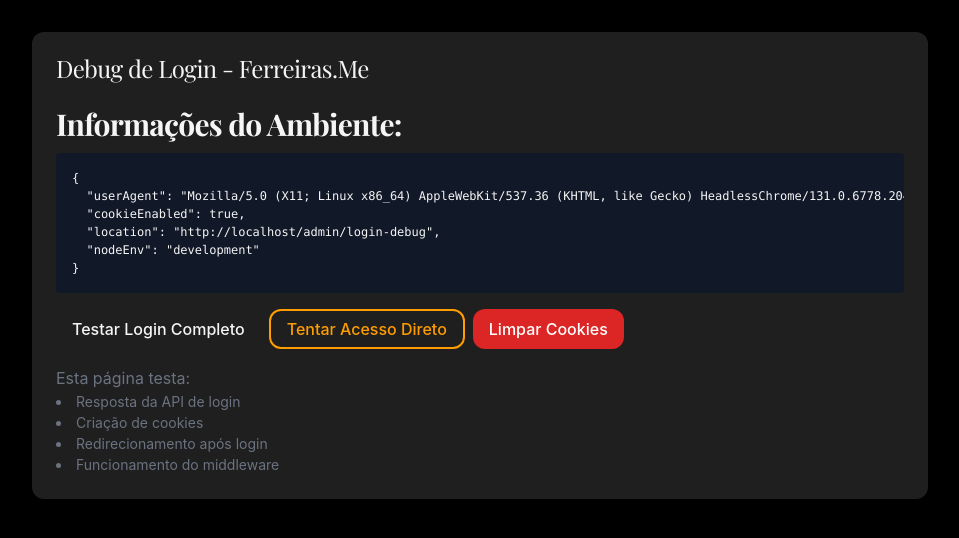
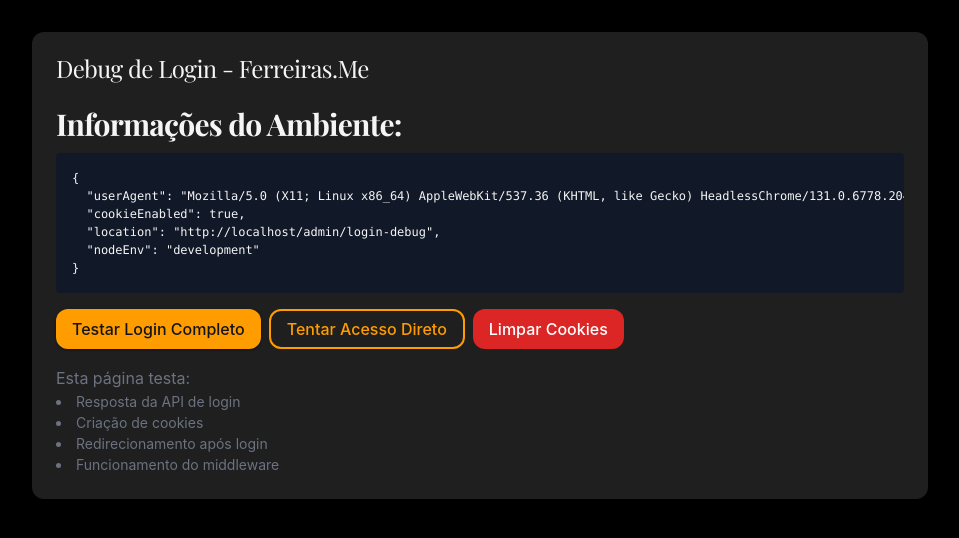
Before and after one commit to ferreirasme/ferreirasme-app, a Next.js app: page /admin/login-debug in a window 1280 px wide. Shown: the top 538 px of the page, without its empty margins (160-1119 px from the left). Built offline with nearby package versions, Linux system fonts and the light colour scheme; no server answers; a web font is replaced by a local one.

Commit message:
Corrigir tipo do variant do botão

```diff
--- a/src/app/admin/login-debug/page.tsx
+++ b/src/app/admin/login-debug/page.tsx
@@ -100,7 +100,7 @@
             </div>
 
             <div className="flex gap-2">
-              <Button onClick={testLogin} variant="default">
+              <Button onClick={testLogin}>
                 Testar Login Completo
               </Button>
               <Button onClick={testDirectAccess} variant="outline">
```
